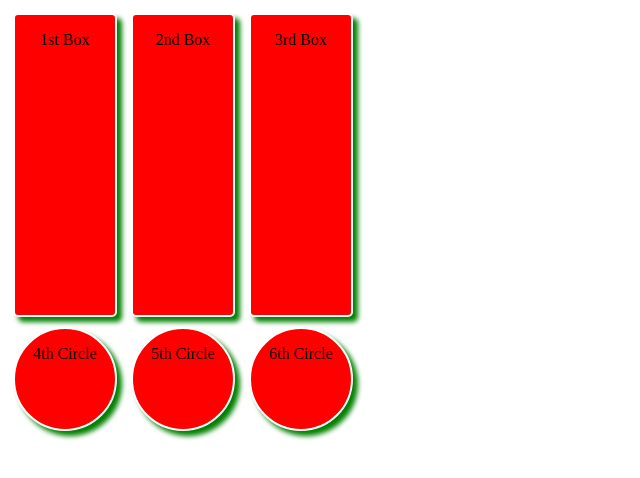
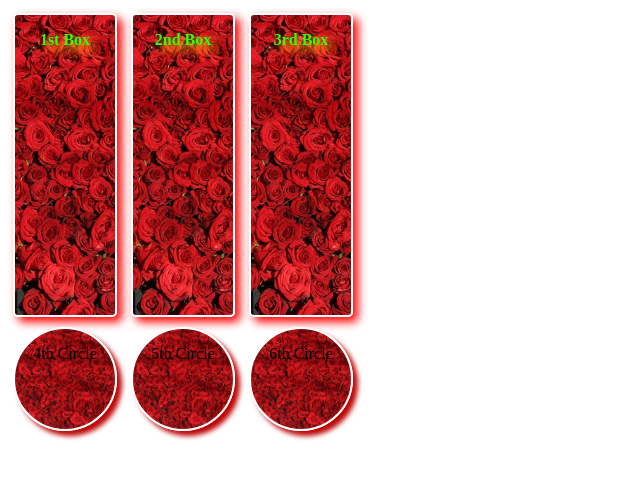
Before and after one commit to FaisalHasanEmon/box-modeling, a plain HTML site: page index.html in a window 1280 px wide. Shown: the whole page, without its empty margins (0-640 px from the left). Drawn offline with Linux system fonts and the light colour scheme.

Commit message:
added background image to box and to the circle

```diff
--- a/css/style.css
+++ b/css/style.css
@@ -1,23 +1,31 @@
 .boxing {
   height: 300px;
   width: 100px;
-  background-color: red;
+  background-image: url("../imgae/red-rose.jpg");
+  background-repeat: no-repeat;
+  background-size: cover;
   border: 2px solid white;
   margin: 5px;
   display: inline-block;
   border-radius: 5px;
-  box-shadow: 5px 5px 5px green;
+  box-shadow: 5px 5px 10px red;
   text-align: center;
+  color: rgb(51, 255, 0);
+  font-weight: bolder;
+  text-decoration: 5px solid white;
+  text-shadow: 5px 5px 10px gold;
 }
 
 .boxing2 {
   height: 100px;
   width: 100px;
-  background-color: red;
+  background-image: url("../imgae/red-rose.jpg");
+  background-repeat: no-repeat;
+  background-size: cover;
   border: 2px solid white;
   margin: 5px;
   display: inline-block;
   border-radius: 50%;
-  box-shadow: 5px 5px 5px green;
+  box-shadow: 5px 5px 5px rgb(189, 6, 6);
   text-align: center;
 }
```
